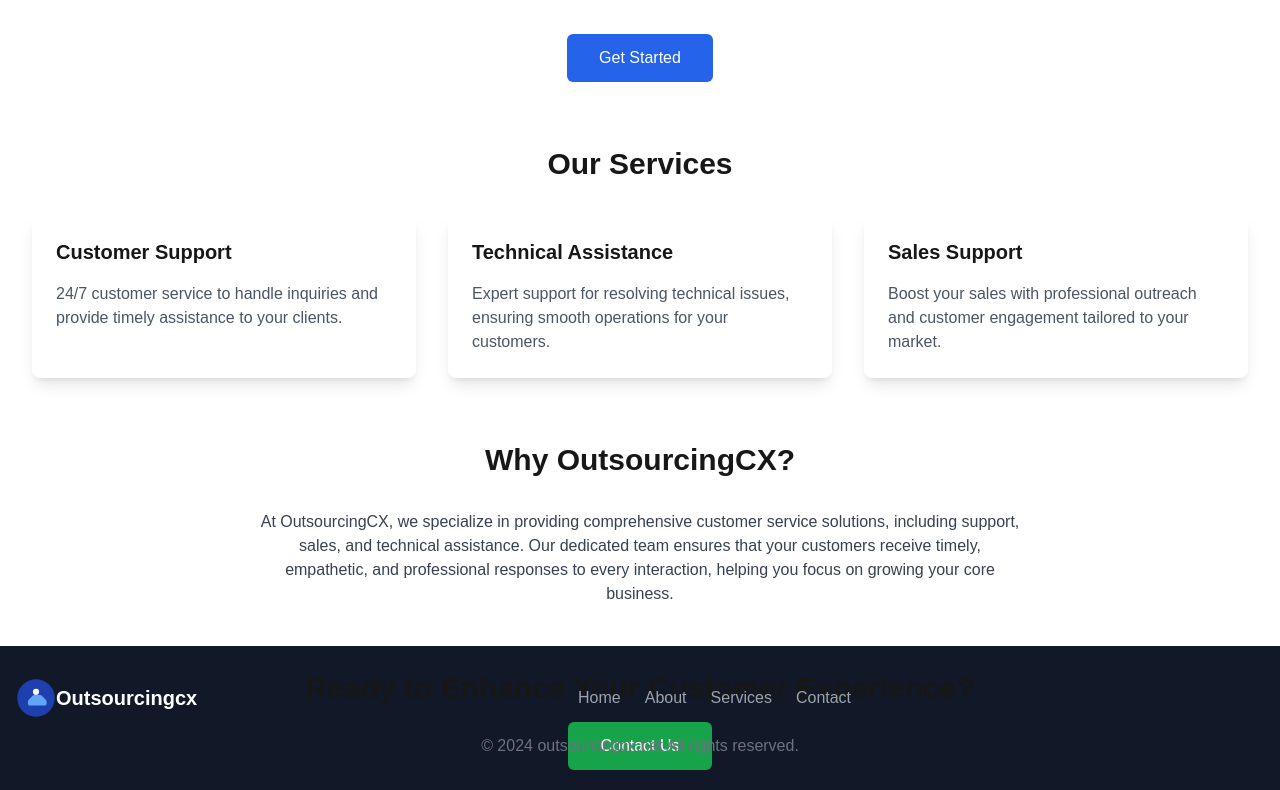
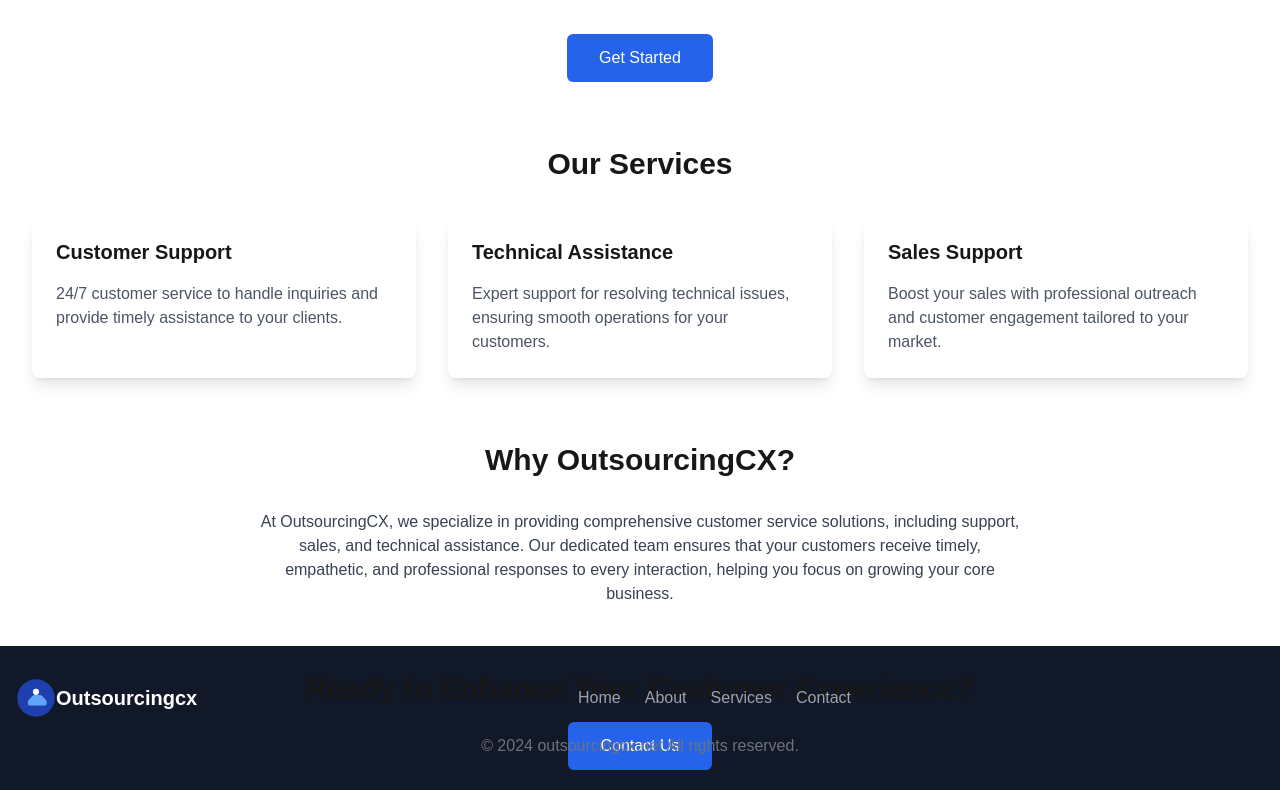
Before and after one commit to fidsolit/outsourcingcx, a Next.js app: page / in a window 1280 px wide. Shown: the part 226-1016 px from the top of the page. Built offline with nearby package versions, Linux system fonts and the light colour scheme.

Commit message:
modified main page

```diff
--- a/app/page.tsx
+++ b/app/page.tsx
@@ -24,7 +24,7 @@ export default function Home() {
           Enhance customer satisfaction with professional, outsourced CX
           services tailored to your business needs.
         </motion.p>
-        <Link href="/contact">
+        <Link href="/contactus">
           <motion.button
             className="px-8 py-3 bg-blue-600 text-white rounded-md hover:bg-blue-700 transition"
             whileHover={{ scale: 1.05 }}
@@ -78,9 +78,9 @@ export default function Home() {
         >
           Ready to Enhance Your Customer Experience?
         </motion.h2>
-        <Link href="/contact">
+        <Link href="/contactus">
           <motion.button
-            className="px-8 py-3 bg-green-600 text-white rounded-md hover:bg-green-700 transition"
+            className="px-8 py-3 bg-blue-600 text-white rounded-md hover:bg-green-700 transition"
             whileHover={{ scale: 1.05 }}
             whileTap={{ scale: 0.95 }}
           >
```
